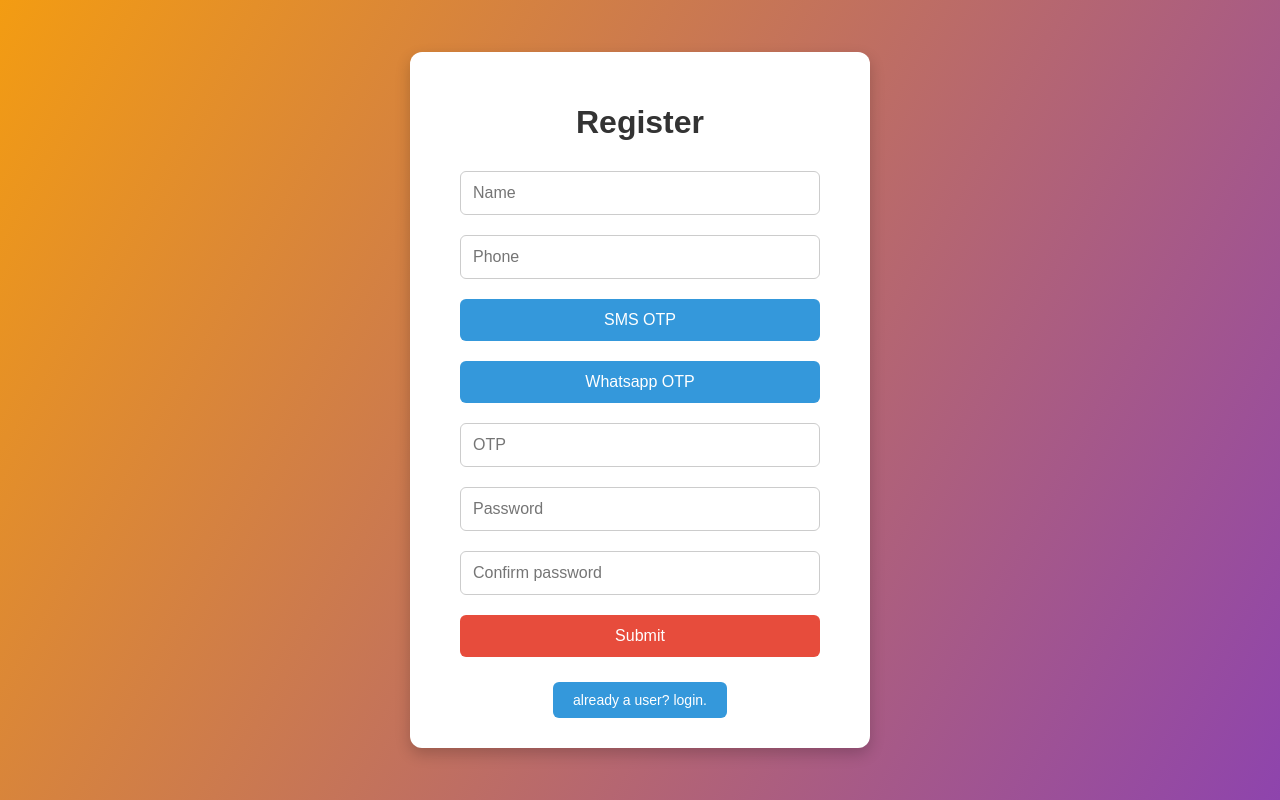
After one commit to murahari1/linkedin, a Flask app: page /register in a window 1280 px wide. The commit adds this page. Run offline with Flask 3, Linux system fonts and the light colour scheme.

Commit message:
added register page

```diff
--- a/app.py
+++ b/app.py
@@ -3,7 +3,9 @@ app = Flask(__name__)
 
 @app.route('/')
 def login():
-    return render_template('index.html')
-
+    return render_template('login.html')
+@app.route('/register')
+def register():
+    return render_template('register.html')
 if __name__ == "__main__":
     app.run(debug=True)
--- /dev/null
+++ b/templates/register.html
@@ -0,0 +1,103 @@
+<!DOCTYPE html>
+<html lang="en">
+<head>
+    <meta charset="UTF-8">
+    <meta name="viewport" content="width=device-width, initial-scale=1.0">
+    <title>Register</title>
+    <style>
+        body {
+            font-family: Arial, sans-serif;
+            margin: 0;
+            background: linear-gradient(120deg, #f39c12, #8e44ad);
+            display: flex;
+            justify-content: center;
+            align-items: center;
+            height: 100vh;
+        }
+        .container {
+            background: #fff;
+            border-radius: 12px;
+            padding: 30px;
+            box-shadow: 0 6px 15px rgba(0, 0, 0, 0.2);
+            text-align: center;
+            width: 400px;
+        }
+        h1 {
+            color: #333;
+            margin-bottom: 20px;
+        }
+        input, button {
+            width: 90%;
+            padding: 12px;
+            margin: 10px 0;
+            border-radius: 6px;
+            font-size: 16px;
+        }
+        input {
+            border: 1px solid #ccc;
+            box-sizing: border-box;
+        }
+        input:focus {
+            outline: none;
+            border-color: #3498db;
+            box-shadow: 0 0 5px rgba(52, 152, 219, 0.5);
+        }
+        input[type="number"] {
+            -webkit-appearance: none;
+            -moz-appearance: textfield;
+            appearance: none;
+        }
+        button {
+            border: none;
+            cursor: pointer;
+            transition: background 0.3s;
+        }
+        .otp-btn {
+            background: #3498db;
+            color: #fff;
+            cursor: pointer;
+        }
+        .otp-btn:hover {
+            background: #2980b9;
+        }
+        .submit-btn {
+            background: #e74c3c;
+            color: #fff;
+            cursor: pointer;
+        }
+        .submit-btn:hover {
+            background: #c0392b;
+        }
+        a{
+            display: inline-block;
+            margin-top: 15px;
+            padding: 10px 20px;
+            text-decoration: none;
+            color: #fff;
+            background: #3498db;
+            border-radius: 6px;
+            font-size: 14px;
+            transition: background 0.3s;
+        }
+        a:hover{
+          background: #2980b9;
+        }
+    </style>
+</head>
+<body>
+    <div class="container">
+        <form action="">
+            <h1>Register</h1>
+            <input type="text" placeholder="Name" required><br>
+            <input type="number" placeholder="Phone" required><br>
+            <button type="button" class="otp-btn">SMS OTP</button>
+            <button type="button" class="otp-btn">Whatsapp OTP</button><br>
+            <input type="text" placeholder="OTP" required><br>
+            <input type="password" placeholder="Password" required><br>
+            <input type="password" placeholder="Confirm password" required><br>
+            <button type="submit" class="submit-btn">Submit</button>
+        </form>
+        <a href="http://127.0.0.1:5000/">already a user? login.</a>
+    </div>
+</body>
+</html>
```
Also changed, not shown: templates/login.html (renamed from templates/index.html, +15 -0 lines).
